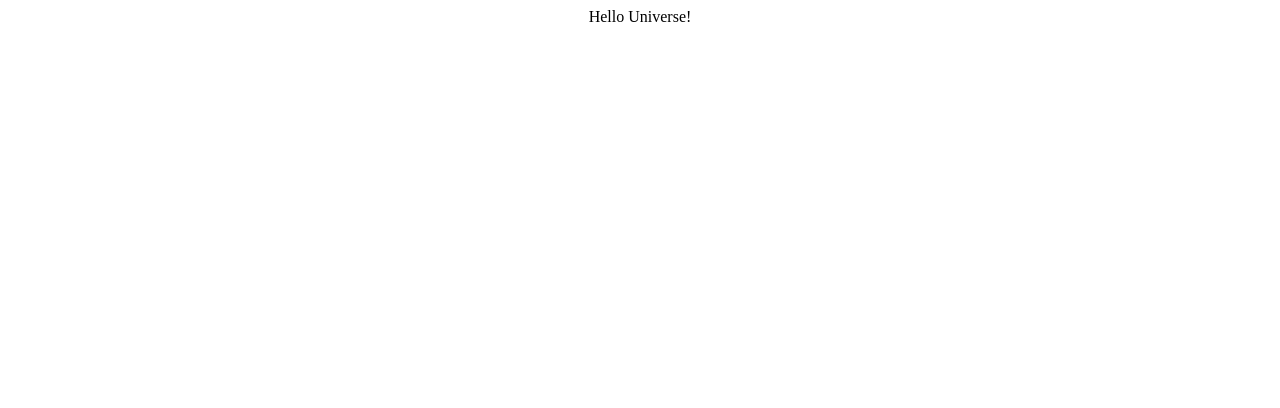
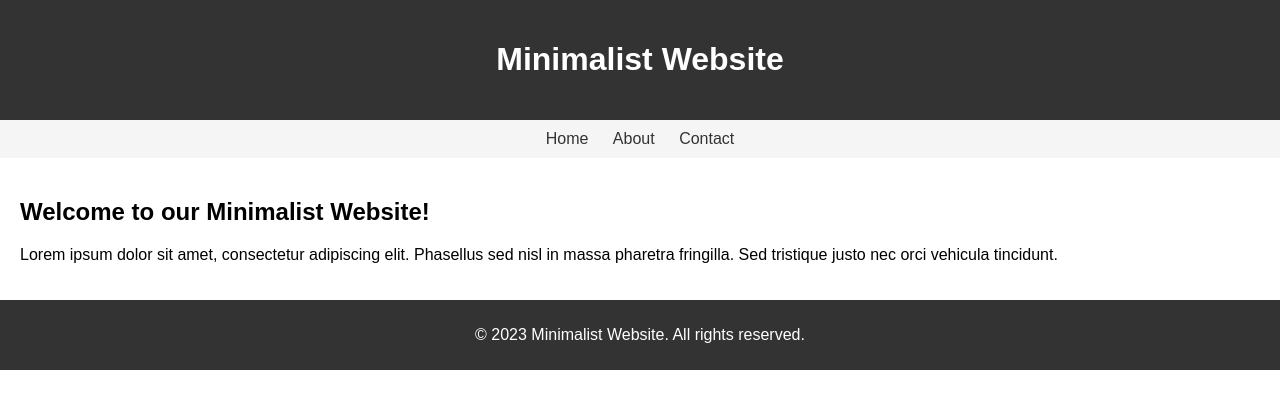
Before and after one commit to starlightheritage/starlightheritage.io, a plain HTML site: page index.html in a window 1280 px wide. Drawn offline with Linux system fonts and the light colour scheme.

Commit message:
Add files via upload

```diff
--- a/index.html
+++ b/index.html
@@ -1,8 +1,31 @@
+<!DOCTYPE html>
 <html>
-    <head>
-        <title>Benvenuto</title>
-    </head>
-    <body>
-        <div align="center">Hello Universe!</div>
-    </body>
+<head>
+  <title>Minimalist Website</title>
+  <link rel="stylesheet" type="text/css" href="style.css">
+</head>
+<body>
+  <header>
+    <h1>Minimalist Website</h1>
+  </header>
+
+  <nav>
+    <ul>
+      <li><a href="#">Home</a></li>
+      <li><a href="#">About</a></li>
+      <li><a href="#">Contact</a></li>
+    </ul>
+  </nav>
+
+  <main>
+    <section>
+      <h2>Welcome to our Minimalist Website!</h2>
+      <p>Lorem ipsum dolor sit amet, consectetur adipiscing elit. Phasellus sed nisl in massa pharetra fringilla. Sed tristique justo nec orci vehicula tincidunt.</p>
+    </section>
+  </main>
+
+  <footer>
+    <p>&copy; 2023 Minimalist Website. All rights reserved.</p>
+  </footer>
+</body>
 </html>
--- /dev/null
+++ b/style.css
@@ -0,0 +1,47 @@
+/* style.css */
+
+body {
+  font-family: Arial, sans-serif;
+  margin: 0;
+  padding: 0;
+}
+
+header {
+  background-color: #333;
+  color: #fff;
+  padding: 20px;
+  text-align: center;
+}
+
+nav {
+  background-color: #f5f5f5;
+  padding: 10px;
+}
+
+nav ul {
+  list-style-type: none;
+  margin: 0;
+  padding: 0;
+  text-align: center;
+}
+
+nav li {
+  display: inline;
+  margin: 0 10px;
+}
+
+nav a {
+  color: #333;
+  text-decoration: none;
+}
+
+main {
+  padding: 20px;
+}
+
+footer {
+  background-color: #333;
+  color: #fff;
+  padding: 10px;
+  text-align: center;
+}
```
